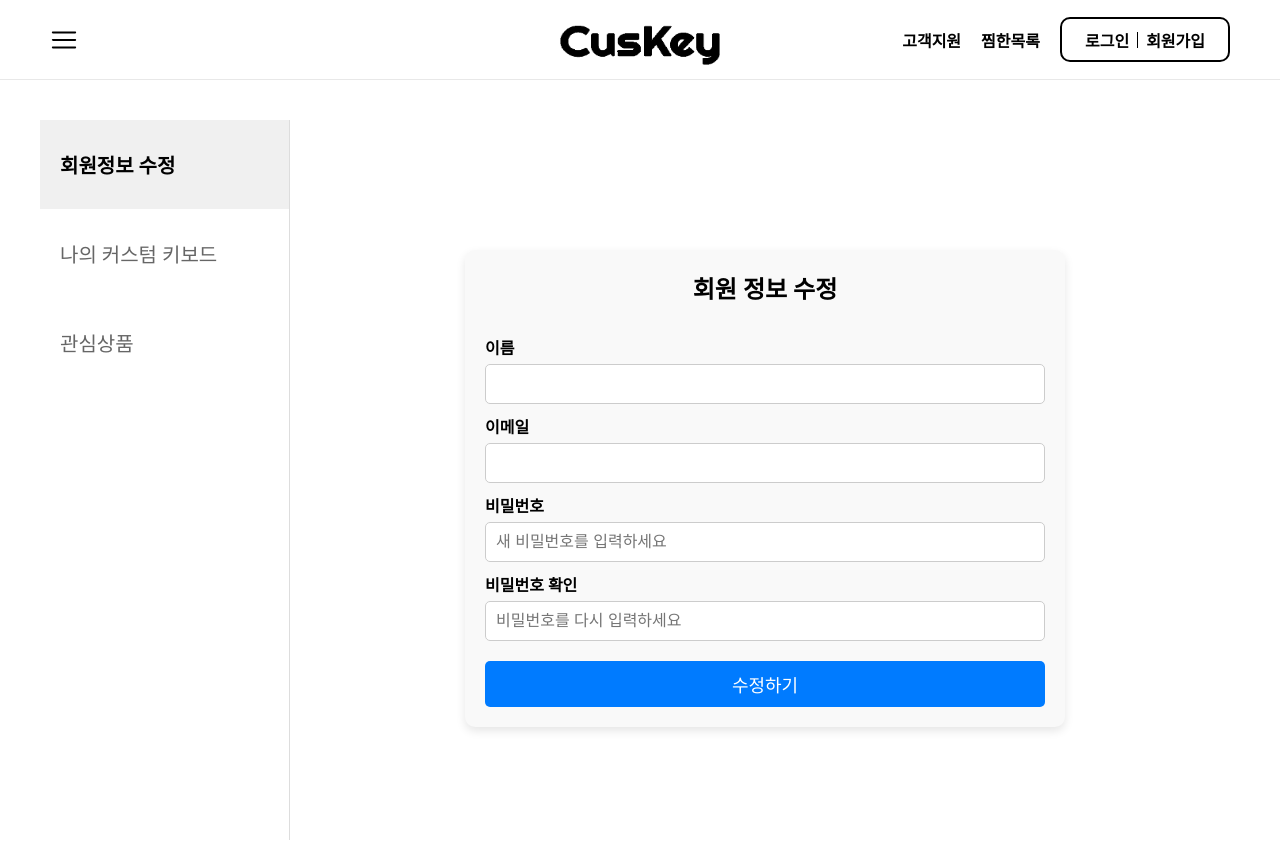
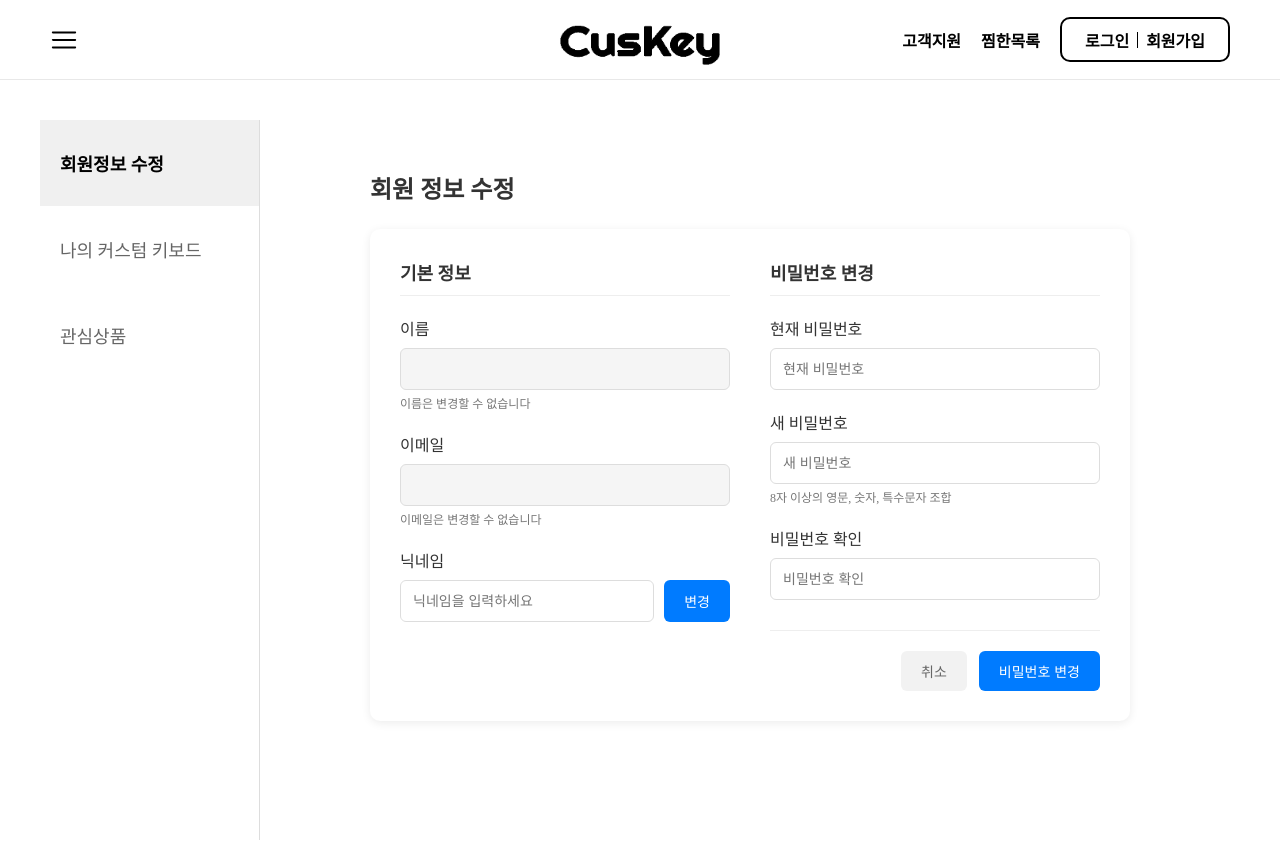
Before and after one commit to jihun8861/Capstone2, a React (Vite) app: page /mypage in a window 1280 px wide. Shown: the top 842 px of the page. Built offline with nearby package versions, Linux system fonts and the light colour scheme.

Commit message:
250329 (1) 비밀번호 변경 가능
닉네임은 성공만 띄우게 해놨음

```diff
--- a/src/pages/main/MyPage.jsx
+++ b/src/pages/main/MyPage.jsx
@@ -1,7 +1,9 @@
 import React from "react";
 import { useLocation, useNavigate } from "react-router-dom";
 import styled from "styled-components";
-import UserEdit from "../mypage/UserEdit"; // 새로 만든 UserEdit.jsx 가져오기
+import UserEdit from "../mypage/UserEdit";
+import MyCustomKeyboard from "../mypage/MyCustomKeyboard";
+import FavoriteProducts from "../mypage/FavoriteProducts";
 
 const Container = styled.div`
   display: flex;
@@ -13,14 +15,14 @@ const Container = styled.div`
 `;
 
 const Sidebar = styled.div`
-  width: 250px;
+  width: 220px;
   border-right: 1px solid #ddd;
 `;
 
 const MenuItem = styled.div`
   padding: 30px 20px;
   cursor: pointer;
-  font-size: 20px;
+  font-size: 18px;
   font-weight: ${(props) => (props.$isActive ? "bold" : "normal")};
   color: ${(props) => (props.$isActive ? "#000" : "#666")};
   background: ${(props) => (props.$isActive ? "#f0f0f0" : "transparent")};
@@ -48,11 +50,11 @@ export const MyPage = () => {
   const renderContent = () => {
     switch (selectedMenu) {
       case "회원정보 수정":
-        return <UserEdit />; // ✅ UserEdit 컴포넌트 렌더링
+        return <UserEdit />;
       case "나의 커스텀 키보드":
-        return <div>커스텀 키보드 화면</div>;
+        return <MyCustomKeyboard />;
       case "관심상품":
-        return <div>관심상품 화면</div>;
+        return <FavoriteProducts />;
       default:
         return null;
     }
--- /dev/null
+++ b/src/pages/mypage/FavoriteProducts.jsx
@@ -0,0 +1,32 @@
+import React from "react";
+import styled from "styled-components";
+
+const Container = styled.div`
+  display: flex;
+  flex-direction: column;
+  align-items: center;
+  justify-content: center;
+  width: 100%;
+  height: 100%;
+  padding: 20px;
+`;
+
+const Title = styled.h2`
+  margin-bottom: 20px;
+`;
+
+const Description = styled.p`
+  color: #666;
+  font-size: 16px;
+`;
+
+const FavoriteProducts = () => {
+  return (
+    <Container>
+      <Title>관심상품</Title>
+      <Description>내가 관심 있는 상품 목록이 표시될 예정</Description>
+    </Container>
+  );
+};
+
+export default FavoriteProducts;
--- /dev/null
+++ b/src/pages/mypage/MyCustomKeyboard.jsx
@@ -0,0 +1,32 @@
+import React from "react";
+import styled from "styled-components";
+
+const Container = styled.div`
+  display: flex;
+  flex-direction: column;
+  align-items: center;
+  justify-content: center;
+  width: 100%;
+  height: 100%;
+  padding: 20px;
+`;
+
+const Title = styled.h2`
+  margin-bottom: 20px;
+`;
+
+const Description = styled.p`
+  color: #666;
+  font-size: 16px;
+`;
+
+const MyCustomKeyboard = () => {
+  return (
+    <Container>
+      <Title>나의 커스텀 키보드</Title>
+      <Description>여기에 내가 만든 커스텀 키보드를 보여줄 예정</Description>
+    </Container>
+  );
+};
+
+export default MyCustomKeyboard;
--- a/src/pages/mypage/UserEdit.jsx
+++ b/src/pages/mypage/UserEdit.jsx
@@ -5,9 +5,17 @@ import axios from "axios";
 
 const UserEdit = () => {
   const { user, setUser } = useAuthStore();
+  const [loading, setLoading] = useState({
+    nickname: false,
+    password: false,
+  });
+  const [successMessage, setSuccessMessage] = useState("");
+  const [errorMessage, setErrorMessage] = useState("");
   const [formData, setFormData] = useState({
     name: "",
+    nickname: "",
     email: "",
+    currentPassword: "",
     password: "",
     confirmPassword: "",
   });
@@ -16,7 +24,9 @@ const UserEdit = () => {
     if (user) {
       setFormData({
         name: user.name || "",
+        nickname: user.nickname || "",
         email: user.email || "",
+        currentPassword: "",
         password: "",
         confirmPassword: "",
       });
@@ -26,79 +36,225 @@ const UserEdit = () => {
   const handleChange = (e) => {
     const { name, value } = e.target;
     setFormData({ ...formData, [name]: value });
+    setErrorMessage("");
+    setSuccessMessage("");
   };
 
-  const handleSubmit = async (e) => {
-    e.preventDefault();
-    if (formData.password !== formData.confirmPassword) {
-      alert("비밀번호가 일치하지 않습니다.");
+  // 닉네임 변경
+  const handleNicknameChange = async () => {
+    if (!formData.nickname.trim()) {
+      setErrorMessage("닉네임을 입력해주세요.");
       return;
     }
 
+    setLoading({ ...loading, nickname: true });
+    setErrorMessage("");
+    setSuccessMessage("");
+
     try {
-      const response = await axios.post(
-        "https://example.com/api/update-user", // 백엔드 API 주소가 완성되면 변경 필요
+      // 닉네임 변경 API가 준비되면 여기에 실제 API 호출 코드를 추가
+      // 지금은 성공메시지만 띄움
+
+      setUser({
+        ...user,
+        nickname: formData.nickname,
+      });
+
+      setSuccessMessage("닉네임이 성공적으로 변경되었습니다.");
+    } catch (error) {
+      console.error("닉네임 변경 오류:", error);
+      setErrorMessage(
+        error.response?.data?.message ||
+          "닉네임 변경 중 오류가 발생했습니다. 다시 시도해주세요."
+      );
+    } finally {
+      setLoading({ ...loading, nickname: false });
+    }
+  };
+  // 비밀번호 변경
+  const handlePasswordChange = async (e) => {
+    e.preventDefault();
+
+    if (!formData.currentPassword) {
+      setErrorMessage("현재 비밀번호를 입력해주세요.");
+      return;
+    }
+
+    if (!formData.password) {
+      setErrorMessage("새 비밀번호를 입력해주세요.");
+      return;
+    }
+
+    if (formData.password !== formData.confirmPassword) {
+      setErrorMessage("비밀번호가 일치하지 않습니다.");
+      return;
+    }
+
+    setLoading({ ...loading, password: true });
+    setErrorMessage("");
+    setSuccessMessage("");
+
+    try {
+      const passwordResponse = await axios.patch(
+        "https://port-0-edcustom-lxx6l4ha4fc09fa0.sel5.cloudtype.app/changepassword",
         {
-          name: formData.name,
           email: formData.email,
-          password: formData.password,
+          currentPassword: formData.currentPassword,
+          newPassword: formData.password,
         }
       );
 
-      if (response.data.success) {
-        alert("회원 정보가 성공적으로 수정되었습니다.");
-        setUser({ name: formData.name, email: formData.email });
+      if (passwordResponse.data.status === "OK") {
+        setSuccessMessage("비밀번호가 성공적으로 변경되었습니다.");
+        setFormData({
+          ...formData,
+          currentPassword: "",
+          password: "",
+          confirmPassword: "",
+        });
       } else {
-        alert("회원 정보 수정에 실패했습니다.");
+        setErrorMessage("비밀번호 변경에 실패했습니다.");
       }
     } catch (error) {
-      console.error("회원 정보 수정 오류:", error);
-      alert("오류가 발생했습니다. 다시 시도해주세요.");
+      console.error("비밀번호 변경 오류:", error);
+      setErrorMessage(
+        error.response?.data?.message ||
+          "비밀번호 변경 중 오류가 발생했습니다. 다시 시도해주세요."
+      );
+    } finally {
+      setLoading({ ...loading, password: false });
     }
+  };
+
+  const resetForm = () => {
+    if (user) {
+      setFormData({
+        name: user.name || "",
+        nickname: user.nickname || "",
+        email: user.email || "",
+        currentPassword: "",
+        password: "",
+        confirmPassword: "",
+      });
+    }
+    setErrorMessage("");
+    setSuccessMessage("");
   };
 
   return (
     <Container>
+      <PageHeader>
         <Title>회원 정보 수정</Title>
-      <Form onSubmit={handleSubmit}>
-        <Label>이름</Label>
+      </PageHeader>
+
+      {successMessage && <SuccessMessage>{successMessage}</SuccessMessage>}
+      {errorMessage && <ErrorMessage>{errorMessage}</ErrorMessage>}
+
+      <FormCard>
+        <StyledContent>
+          <ProfileSection>
+            <SectionTitle>기본 정보</SectionTitle>
+
+            <FormGroup>
+              <Label htmlFor="name">이름</Label>
               <Input
+                id="name"
                 type="text"
                 name="name"
                 value={formData.name}
                 onChange={handleChange}
-          required
+                readOnly
               />
+              <HelpText>이름은 변경할 수 없습니다</HelpText>
+            </FormGroup>
 
-        <Label>이메일</Label>
+            <FormGroup>
+              <Label htmlFor="email">이메일</Label>
               <Input
+                id="email"
                 type="email"
                 name="email"
                 value={formData.email}
                 onChange={handleChange}
-          required
+                disabled
               />
+              <HelpText>이메일은 변경할 수 없습니다</HelpText>
+            </FormGroup>
 
-        <Label>비밀번호</Label>
+            <FormGroup>
+              <Label htmlFor="nickname">닉네임</Label>
+              <NicknameInputGroup>
                 <Input
+                  id="nickname"
+                  type="text"
+                  name="nickname"
+                  value={formData.nickname}
+                  onChange={handleChange}
+                  placeholder="닉네임을 입력하세요"
+                />
+                <ChangeButton
+                  type="button"
+                  onClick={handleNicknameChange}
+                  disabled={loading.nickname}
+                >
+                  {loading.nickname ? "변경 중..." : "변경"}
+                </ChangeButton>
+              </NicknameInputGroup>
+            </FormGroup>
+          </ProfileSection>
+
+          <PasswordSection>
+            <SectionTitle>비밀번호 변경</SectionTitle>
+            <form onSubmit={handlePasswordChange}>
+              <FormGroup>
+                <Label htmlFor="currentPassword">현재 비밀번호</Label>
+                <Input
+                  id="currentPassword"
+                  type="password"
+                  name="currentPassword"
+                  value={formData.currentPassword}
+                  onChange={handleChange}
+                  placeholder="현재 비밀번호"
+                />
+              </FormGroup>
+
+              <FormGroup>
+                <Label htmlFor="password">새 비밀번호</Label>
+                <Input
+                  id="password"
                   type="password"
                   name="password"
                   value={formData.password}
                   onChange={handleChange}
-          placeholder="새 비밀번호를 입력하세요"
+                  placeholder="새 비밀번호"
                 />
+                <HelpText>8자 이상의 영문, 숫자, 특수문자 조합</HelpText>
+              </FormGroup>
 
-        <Label>비밀번호 확인</Label>
+              <FormGroup>
+                <Label htmlFor="confirmPassword">비밀번호 확인</Label>
                 <Input
+                  id="confirmPassword"
                   type="password"
                   name="confirmPassword"
                   value={formData.confirmPassword}
                   onChange={handleChange}
-          placeholder="비밀번호를 다시 입력하세요"
+                  placeholder="비밀번호 확인"
                 />
+              </FormGroup>
 
-        <Button type="submit">수정하기</Button>
-      </Form>
+              <ButtonGroup>
+                <CancelButton type="button" onClick={resetForm}>
+                  취소
+                </CancelButton>
+                <SubmitButton type="submit" disabled={loading.password}>
+                  {loading.password ? "변경 중..." : "비밀번호 변경"}
+                </SubmitButton>
+              </ButtonGroup>
+            </form>
+          </PasswordSection>
+        </StyledContent>
+      </FormCard>
     </Container>
   );
 };
@@ -106,49 +262,172 @@ const UserEdit = () => {
 export default UserEdit;
 
 const Container = styled.div`
-  max-width: 600px;
   width: 100%;
-  margin: 50px auto;
+  max-width: 800px;
+  margin-top: -50px;
+  margin-left: auto;
+  margin-right: auto;
   padding: 20px;
-  background: #f9f9f9;
-  border-radius: 10px;
-  box-shadow: 0 4px 10px rgba(0, 0, 0, 0.1);
+`;
+
+const PageHeader = styled.div`
+  display: flex;
+  justify-content: space-between;
+  align-items: center;
+  margin-bottom: 24px;
 `;
 
 const Title = styled.h2`
-  text-align: center;
+  font-size: 24px;
+  color: #333;
+  font-weight: 600;
+  margin: 0;
+`;
+
+const FormCard = styled.div`
+  background: white;
+  border-radius: 10px;
+  box-shadow: 0 2px 10px rgba(0, 0, 0, 0.08);
+  overflow: hidden;
+`;
+
+const StyledContent = styled.div`
+  padding: 30px;
+  display: grid;
+  grid-template-columns: 1fr 1fr;
+  gap: 40px;
+
+  @media (max-width: 768px) {
+    grid-template-columns: 1fr;
+    gap: 30px;
+  }
+`;
+
+const SectionTitle = styled.h3`
+  font-size: 18px;
+  color: #333;
+  margin: 0 0 20px 0;
+  padding-bottom: 10px;
+  border-bottom: 1px solid #eee;
+`;
+
+const ProfileSection = styled.div``;
+
+const PasswordSection = styled.div``;
+
+const FormGroup = styled.div`
   margin-bottom: 20px;
 `;
 
-const Form = styled.form`
-  display: flex;
-  flex-direction: column;
-`;
-
 const Label = styled.label`
-  font-weight: bold;
-  margin-top: 10px;
+  display: block;
+  font-weight: 500;
+  margin-bottom: 8px;
+  color: #333;
 `;
 
 const Input = styled.input`
-  padding: 10px;
-  margin-top: 5px;
-  border: 1px solid #ccc;
-  border-radius: 5px;
-  font-size: 16px;
+  width: 100%;
+  padding: 12px;
+  border: 1px solid #ddd;
+  border-radius: 6px;
+  font-size: 14px;
+  transition: border 0.2s;
+  background-color: ${(props) =>
+    props.disabled || props.readOnly ? "#f5f5f5" : "white"};
+
+  &:focus {
+    outline: none;
+    border-color: #007bff;
+    box-shadow: 0 0 0 2px rgba(0, 123, 255, 0.15);
+  }
+`;
+
+const NicknameInputGroup = styled.div`
+  display: flex;
+  gap: 10px;
+`;
+
+const HelpText = styled.p`
+  font-size: 12px;
+  color: #777;
+  margin-top: 4px;
+`;
+
+const ButtonGroup = styled.div`
+  display: flex;
+  justify-content: flex-end;
+  margin-top: 30px;
+  border-top: 1px solid #eee;
+  padding-top: 20px;
+  gap: 12px;
 `;
 
 const Button = styled.button`
-  margin-top: 20px;
-  padding: 10px;
+  padding: 10px 20px;
+  border-radius: 6px;
+  font-size: 14px;
+  font-weight: 500;
+  cursor: pointer;
+  transition: all 0.2s;
+`;
+
+const ChangeButton = styled(Button)`
   background: #007bff;
   color: white;
-  font-size: 18px;
   border: none;
-  border-radius: 5px;
-  cursor: pointer;
+  white-space: nowrap;
+  padding: 0 20px;
 
   &:hover {
-    background: #0056b3;
+    background: #0069d9;
+  }
+
+  &:disabled {
+    background: #99c5ff;
+    cursor: not-allowed;
   }
 `;
+
+const CancelButton = styled(Button)`
+  background: #f2f2f2;
+  color: #666;
+  border: none;
+
+  &:hover {
+    background: #e5e5e5;
+  }
+`;
+
+const SubmitButton = styled(Button)`
+  background: #007bff;
+  color: white;
+  border: none;
+
+  &:hover {
+    background: #0069d9;
+  }
+
+  &:disabled {
+    background: #99c5ff;
+    cursor: not-allowed;
+  }
+`;
+
+const SuccessMessage = styled.div`
+  background-color: #e6f7eb;
+  color: #2e7d32;
+  padding: 12px 16px;
+  border-radius: 6px;
+  margin-bottom: 20px;
+  font-size: 14px;
+`;
+
+const ErrorMessage = styled.div`
+  background-color: #fdeeee;
+  color: #d32f2f;
+  padding: 12px 16px;
+  border-radius: 6px;
+  margin-bottom: 20px;
+  font-size: 14px;
+`;
```
Also changed, not shown: src/api/useAuthStore .jsx (line endings or trailing spaces). Lines whose indentation alone changed are shown as unchanged.
